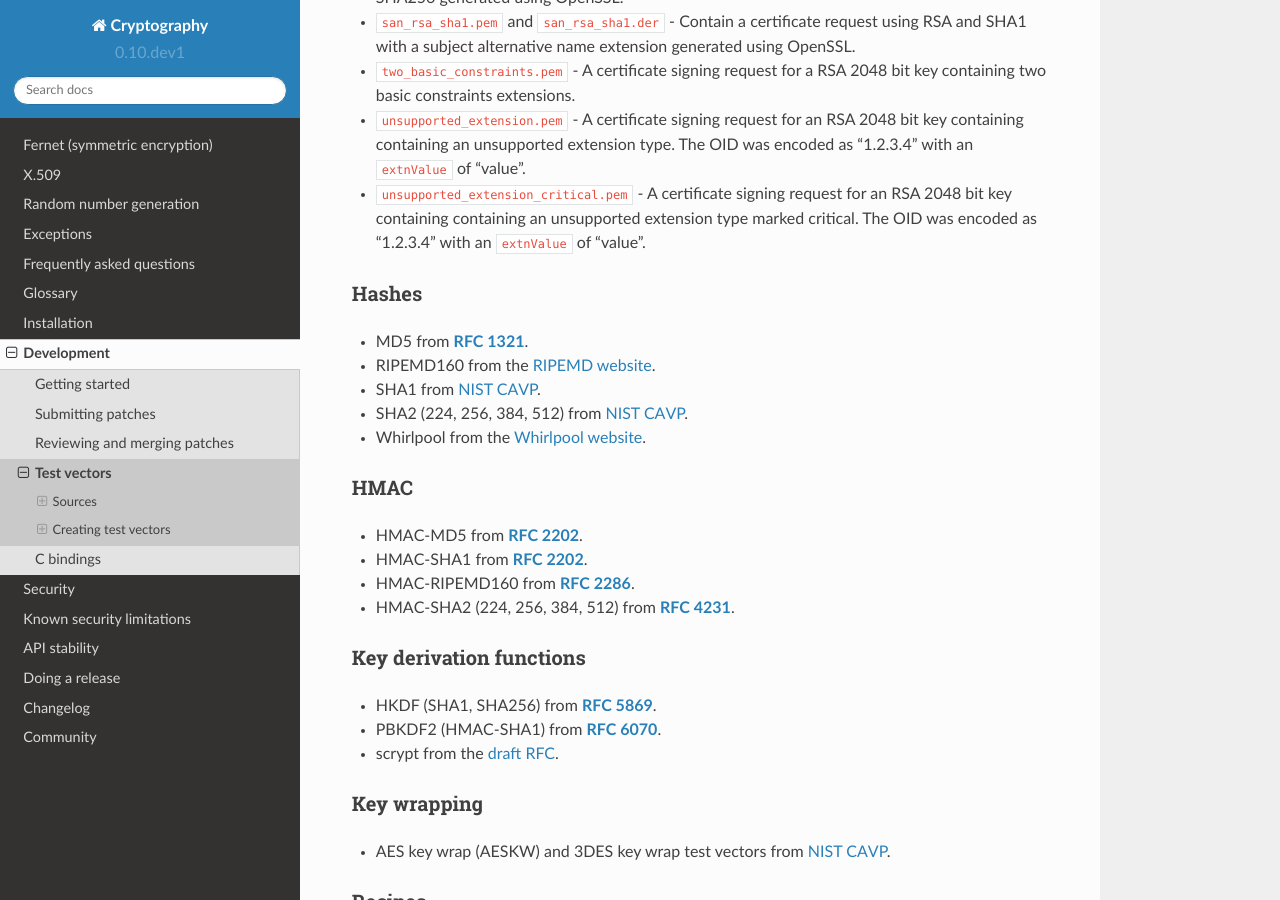
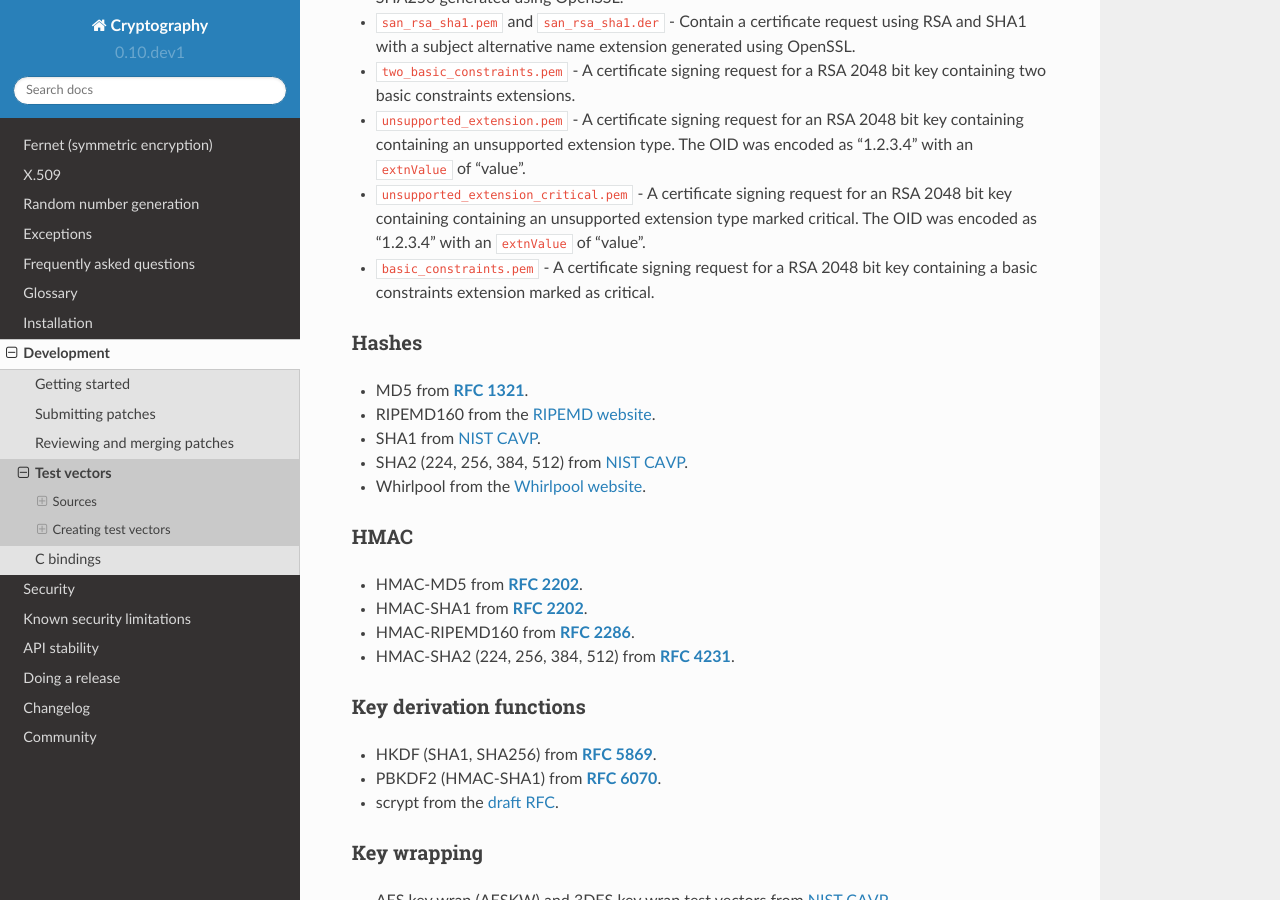
Before and after one commit to WebKing0121/cryptography, a Sphinx documentation site: the page built from docs/development/test-vectors.rst, in a window 1280 px wide and 900 px high, scrolled down 4463 px. Built offline with Sphinx 7.4.7 and the Read the Docs theme 2.0.0, drawn with Linux system fonts in a browser that asks for light colours; pages that are not in the unit, such as notebooks, are missing from menus.

Commit message:
Adds new CSR test vector.

```diff
--- a/docs/development/test-vectors.rst
+++ b/docs/development/test-vectors.rst
@@ -227,6 +227,9 @@ Custom X.509 Request Vectors
   request for an RSA 2048 bit key containing containing an unsupported
   extension type marked critical. The OID was encoded as "1.2.3.4"
   with an ``extnValue`` of "value".
+* ``basic_constraints.pem`` - A certificate signing request for a RSA
+  2048 bit key containing a basic constraints extension marked as
+  critical.
 
 Hashes
 ~~~~~~
```
Also changed, not shown: 1 other file.
